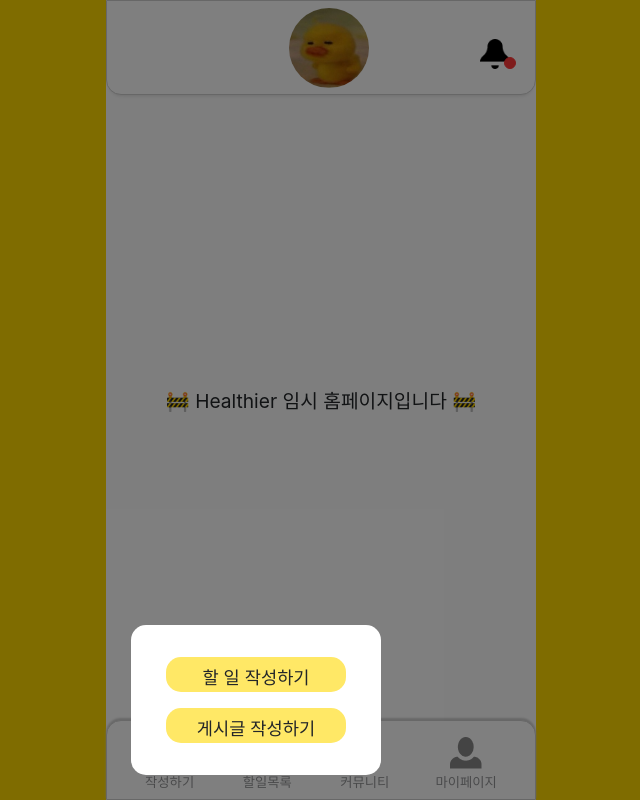
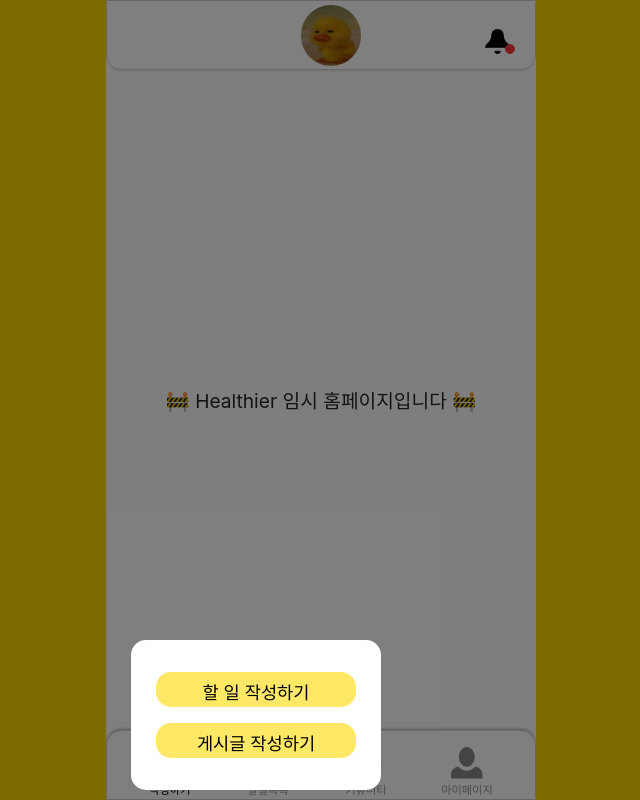
Before and after one commit to codestates-seb/seb45_main_031, a React (Create React App) app in the folder FE/: page / in a window 1280 px wide. Both pictures are taken after a click on the button "작성하기". Shown: the whole page, without its empty margins (319-959 px from the left). Built offline with nearby package versions, Linux system fonts and the light colour scheme.

Commit message:
:memo: Link -> useNavigate 로 변경

```diff
--- a/FE/src/components/Footer.js
+++ b/FE/src/components/Footer.js
@@ -1,5 +1,5 @@
 import { styled } from "styled-components";
-import { Link } from "react-router-dom";
+import { useNavigate } from "react-router-dom";
 import { useState } from "react";
 
 import write from "../assets/images/write.png";
@@ -9,7 +9,14 @@ import mypage from "../assets/images/mypage.png";
 import getDateFormat from "../utils/getDateFormat";
 
 const Footer = () => {
+  const navigate = useNavigate();
+
   const [isModalOpen, setIsModalOpen] = useState(false);
+  const [clickColor, setClickColor] = useState("");
+  const LogoClick = (event) => {
+    setClickColor(event.target.alt);
+    console.log(event.target.alt);
+  };
 
   return (
     <Container>
@@ -17,37 +24,59 @@ const Footer = () => {
         <FooterSpacer>
           <Logo>
             {/* <PageNavigation> */}
-            <LogoItem onClick={() => setIsModalOpen(true)}>
+            <LogoItem
+              color={clickColor === "작성하기 버튼"}
+              onClick={(event) => {
+                LogoClick(event);
+                setIsModalOpen(true);
+              }}
+            >
               <img src={write} alt="작성하기 버튼" />
               작성하기
             </LogoItem>
             {isModalOpen && (
               <ModalWrapper onClick={() => setIsModalOpen(false)}>
                 <ModalContent isOpen={isModalOpen}>
-                  <PageButton to="/todo/edit">할 일 작성하기</PageButton>
-                  <PageButton to="/community/edit">게시글 작성하기</PageButton>
+                  <PageButton onClick={() => navigate("/todo/edit")}>
+                    할 일 작성하기
+                  </PageButton>
+                  <PageButton onClick={() => navigate("/community/edit")}>
+                    게시글 작성하기
+                  </PageButton>
                 </ModalContent>
               </ModalWrapper>
             )}
             {/* </PageNavigation> */}
-            <Link to={`/todo/${getDateFormat()}`}>
-              <LogoItem>
+            <LogoItem
+              color={clickColor === "할일목록 버튼"}
+              onClick={(event) => {
+                LogoClick(event);
+                navigate(`/todo/${getDateFormat()}`);
+              }}
+            >
               <img src={list} alt="할일목록 버튼" />
               할일목록
             </LogoItem>
-            </Link>
-            <Link to="/community">
-              <LogoItem>
+            <LogoItem
+              color={clickColor === "커뮤니티 버튼"}
+              onClick={(event) => {
+                LogoClick(event);
+                navigate("/community");
+              }}
+            >
               <img src={community} alt="커뮤니티 버튼" />
               커뮤니티
             </LogoItem>
-            </Link>
-            <Link to="/mypage">
-              <LogoItem>
+            <LogoItem
+              color={clickColor === "마이페이지 버튼"}
+              onClick={(event) => {
+                LogoClick(event);
+                navigate("/mypage");
+              }}
+            >
               <img src={mypage} alt="마이페이지 버튼" />
               마이페이지
             </LogoItem>
-            </Link>
           </Logo>
         </FooterSpacer>
       </FooterFixed>
@@ -73,7 +102,7 @@ const FooterFixed = styled.div`
   border-radius: 15px 15px 0 0;
   box-shadow: 0 -2px 2px 0 #d0d0d0;
   width: 430px;
-  height: 80px;
+  height: 70px;
 `;
 
 const FooterSpacer = styled.div`
@@ -87,15 +116,15 @@ const Logo = styled.div`
 `;
 
 const LogoItem = styled.button`
-  color: #949597;
+  display: block;
+  /* color: #949597; */
+  color: ${(props) => (props.color ? "#000000" : "#949597")};
   text-align: center;
+  font-size: 0.7rem;
   margin: 1px;
   > img {
     height: 32px;
     object-fit: contain;
-  }
-  &:hover {
-    color: black;
   }
 `;
 
@@ -120,7 +149,7 @@ const ModalContent = styled.div`
   height: 150px;
   border-radius: 15px;
   background-color: #ffffff;
-  margin-top: 600px;
+  margin-top: 630px;
   margin-right: 130px;
   opacity: 1;
 
@@ -132,8 +161,8 @@ const ModalContent = styled.div`
   background-color: white;
 `;
 
-const PageButton = styled(Link)`
-  width: 180px;
+const PageButton = styled.button`
+  width: 200px;
   height: 35px;
   padding: 7px;
   margin: 8px;
@@ -141,7 +170,7 @@ const PageButton = styled(Link)`
   font-size: 1.1rem;
   text-align: center;
   background-color: #ffe866;
-  &:hover {
+  &:visited {
     background-color: #d0d0d0;
   }
 `;
--- a/FE/src/components/Header.js
+++ b/FE/src/components/Header.js
@@ -1,11 +1,12 @@
 import { styled } from "styled-components";
-import { Link } from "react-router-dom";
+import { useNavigate } from "react-router-dom";
 import { useState } from "react";
 
 import bell from "../assets/images/bell.png";
 import mainIcon from "../assets/images/mainIcon.png";
 
 const Header = () => {
+  const navigate = useNavigate();
   const [hasAlarm, setHasAlarm] = useState(true);
 
   const handleModalAlarm = () => {
@@ -17,9 +18,9 @@ const Header = () => {
       <HeaderFixed>
         <HeaderSpacer>
           <HeaderTitle>
-            <LogoLink to="/todo">
+            <Logo onClick={() => navigate("/todo")}>
               <img src={mainIcon} alt="mainIcon" />
-            </LogoLink>
+            </Logo>
           </HeaderTitle>
         </HeaderSpacer>
         <AlarmContainer>
@@ -46,7 +47,7 @@ const Container = styled.div`
 const HeaderFixed = styled.header`
   position: fixed;
   top: 0;
-  height: 95px;
+  height: 70px;
   width: 430px;
 
   background-color: #fff;
@@ -68,11 +69,11 @@ const HeaderTitle = styled.h1`
   margin: auto;
   padding-left: 70px;
 `;
-const LogoLink = styled(Link)`
+const Logo = styled.button`
   display: flex;
   justify-content: flex-end;
-  height: 80px;
-  width: 80px;
+  height: 60px;
+  width: 60px;
   > img {
     border-radius: 50px;
     cursor: pointer;
@@ -87,7 +88,7 @@ const AlarmContainer = styled.button`
 `;
 const AlarmBell = styled.div`
   > img {
-    width: 30px;
+    width: 25px;
     cursor: pointer;
   }
 `;
@@ -95,11 +96,11 @@ const RedDot = styled.div`
   position: absolute;
   background-color: #ff3838;
   border: 1px solid #ff3838;
-  height: 12px;
-  width: 12px;
+  height: 10px;
+  width: 10px;
   border-radius: 15px;
-  margin-left: 24px;
-  margin-top: 18px;
+  margin-left: 20px;
+  margin-top: 15px;
 `;
 
 const AlarmDot = ({ show }) => {
```
Lines whose indentation alone changed are shown as unchanged.
